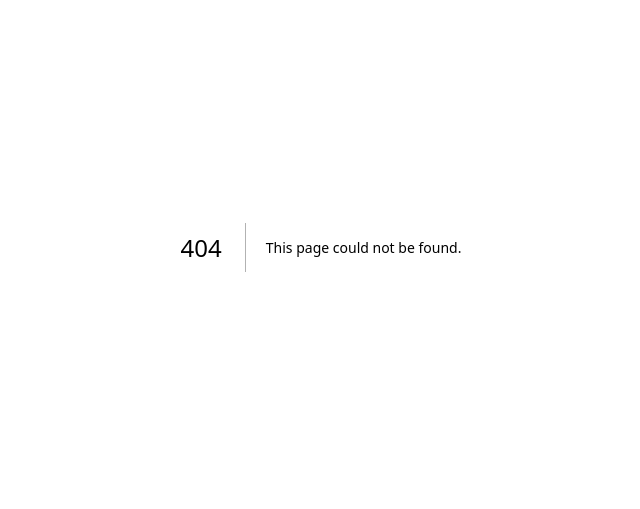
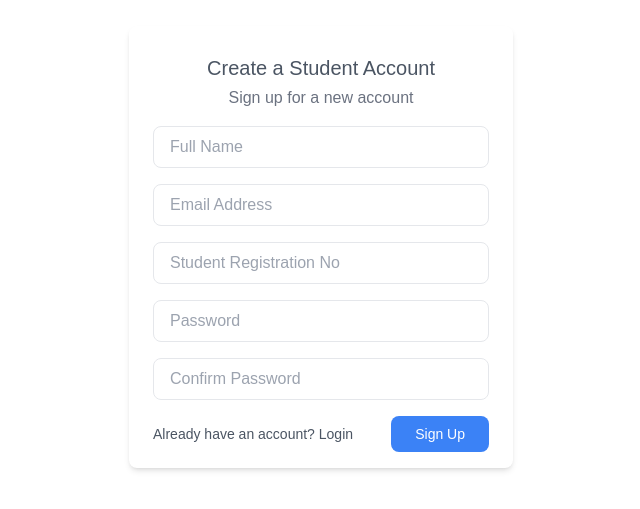
Before and after one commit to lemajr/lms-frontend, a Next.js app: page /dashboard/register in a window 1280 px wide. Before the commit this address had no page. Shown: the part 153-662 px from the top of the page, without its empty margins (319-959 px from the left). Built offline with nearby package versions, Linux system fonts and the light colour scheme.

Commit message:
adding register

```diff
--- a/app/dashboard/page.tsx
+++ b/app/dashboard/page.tsx
@@ -1,6 +1,7 @@
 'use client';
 
 import { useAuth } from "@/context/authContext"
+import Link from "next/link";
 
 // import { useEffect, useState } from 'react';
 // import axios from 'axios';
@@ -67,6 +68,13 @@ const Dashboard = () => {
         onClick={logout}
         className='py-2 bg-red-500 p-4 hover:bg-red-400'>Log Out</button>
       </div>
+
+
+      <div className="mt-12">
+      <Link className="p-4 bg-green-500 " href="/dashboard/register" >
+          Register
+      </Link>
+      </div>
     </div>
   )
 }
--- /dev/null
+++ b/app/dashboard/register/page.tsx
@@ -0,0 +1,11 @@
+import RegisterForm from '@/components/RegisterForm'
+
+const page = () => {
+  return (
+    <div>
+        <RegisterForm />
+    </div>
+  )
+}
+
+export default page
--- a/components/RegisterForm.tsx
+++ b/components/RegisterForm.tsx
@@ -1,10 +1,165 @@
-export default function RegisterForm() {
-    return (
-        <form>
-            <input type="text" placeholder="Username" />
-            <input type="password" placeholder="Password" />
-            <input type="submit" value="Register" />
-        </form>
+'use client';
+import { useState } from 'react';
+import axios from 'axios';
+import Cookies from 'js-cookie'; // Using js-cookie to access cookies
+import { useRouter } from 'next/navigation';
 
-    )
+interface FormState {
+  full_name: string;
+  email: string;
+  student_reg_no: string;
+  password: string;
+  confirmPassword: string;
 }
+
+export default function Register() {
+  const [formData, setFormData] = useState<FormState>({
+    full_name: '',
+    email: '',
+    student_reg_no: '',
+    password: '',
+    confirmPassword: '',
+  });
+  const [error, setError] = useState<string>('');
+  const router = useRouter();
+
+  const handleInputChange = (e: React.ChangeEvent<HTMLInputElement>) => {
+    const { name, value } = e.target;
+    setFormData({
+      ...formData,
+      [name]: value,
+    });
+  };
+
+  const handleSubmit = async (e: React.FormEvent) => {
+    e.preventDefault();
+    setError('');
+
+    // Check if passwords match
+    if (formData.password !== formData.confirmPassword) {
+      setError('Passwords do not match.');
+      return;
+    }
+
+    // Retrieve OAuth token from cookies
+    const token = Cookies.get('access_token');  // 'access_token' is what was set in the login process
+
+    if (!token) {
+      setError('Authentication error: no token found.');
+      return;
+    }
+
+    try {
+      const response = await axios.post('http://localhost:8000/api/v1/student/', {
+        full_name: formData.full_name,
+        email: formData.email,
+        student_reg_no: formData.student_reg_no,
+        password: formData.password,
+      }, {
+        headers: {
+          'Content-Type': 'application/json',
+          'Authorization': `Bearer ${token}`,  // Pass the Bearer token from the cookie
+        },
+        withCredentials: true,
+      });
+
+      if (response.status === 201) {
+        // Registration successful
+        router.push('/dashboard');  // Redirect to the dashboard or another route
+      }
+    } catch (err) {
+      console.error('Registration error:', err);
+      setError('Registration failed. Please check your details.');
+    }
+  };
+
+  return (
+    <div className="flex flex-col justify-center h-screen">
+      <div className="w-full max-w-sm mx-auto overflow-hidden bg-white rounded-lg shadow-md dark:bg-gray-800">
+        <div className="px-6 py-4">
+          <h3 className="mt-3 text-xl font-medium text-center text-gray-600 dark:text-gray-200">
+            Create a Student Account
+          </h3>
+          <p className="mt-1 text-center text-gray-500 dark:text-gray-400">Sign up for a new account</p>
+
+          <form onSubmit={handleSubmit}>
+            <div className="w-full mt-4">
+              <input
+                type="text"
+                name="full_name"
+                value={formData.full_name}
+                onChange={handleInputChange}
+                required
+                className="block w-full px-4 py-2 mt-2 bg-white border rounded-lg dark:bg-gray-800 dark:border-gray-600"
+                placeholder="Full Name"
+              />
+            </div>
+
+            <div className="w-full mt-4">
+              <input
+                type="email"
+                name="email"
+                value={formData.email}
+                onChange={handleInputChange}
+                required
+                className="block w-full px-4 py-2 mt-2 bg-white border rounded-lg dark:bg-gray-800 dark:border-gray-600"
+                placeholder="Email Address"
+              />
+            </div>
+
+            <div className="w-full mt-4">
+              <input
+                type="text"
+                name="student_reg_no"
+                value={formData.student_reg_no}
+                onChange={handleInputChange}
+                required
+                className="block w-full px-4 py-2 mt-2 bg-white border rounded-lg dark:bg-gray-800 dark:border-gray-600"
+                placeholder="Student Registration No"
+              />
+            </div>
+
+            <div className="w-full mt-4">
+              <input
+                type="password"
+                name="password"
+                value={formData.password}
+                onChange={handleInputChange}
+                required
+                className="block w-full px-4 py-2 mt-2 bg-white border rounded-lg dark:bg-gray-800 dark:border-gray-600"
+                placeholder="Password"
+              />
+            </div>
+
+            <div className="w-full mt-4">
+              <input
+                type="password"
+                name="confirmPassword"
+                value={formData.confirmPassword}
+                onChange={handleInputChange}
+                required
+                className="block w-full px-4 py-2 mt-2 bg-white border rounded-lg dark:bg-gray-800 dark:border-gray-600"
+                placeholder="Confirm Password"
+              />
+            </div>
+
+            {error && <p className="text-red-500 py-3 ">{error}</p>}
+
+            <div className="flex items-center justify-between mt-4">
+              <a href="#" className="text-sm text-gray-600 dark:text-gray-200 hover:text-gray-500">
+                Already have an account? Login
+              </a>
+
+              <button
+                type="submit"
+                className="px-6 py-2 text-sm font-medium text-white bg-blue-500 rounded-lg hover:bg-blue-400"
+              >
+                Sign Up
+              </button>
+            </div>
+          </form>
+        </div>
+      </div>
+    </div>
+  );
+}
--- a/package.json
+++ b/package.json
@@ -16,6 +16,7 @@
     "react-dom": "^18.3.1"
   },
   "devDependencies": {
+    "@types/js-cookie": "^3.0.6",
     "@types/node": "^20",
     "@types/react": "^18",
     "@types/react-dom": "^18",
```
Also changed, not shown: 1 other file (tests, documents, lock files or other folders).
